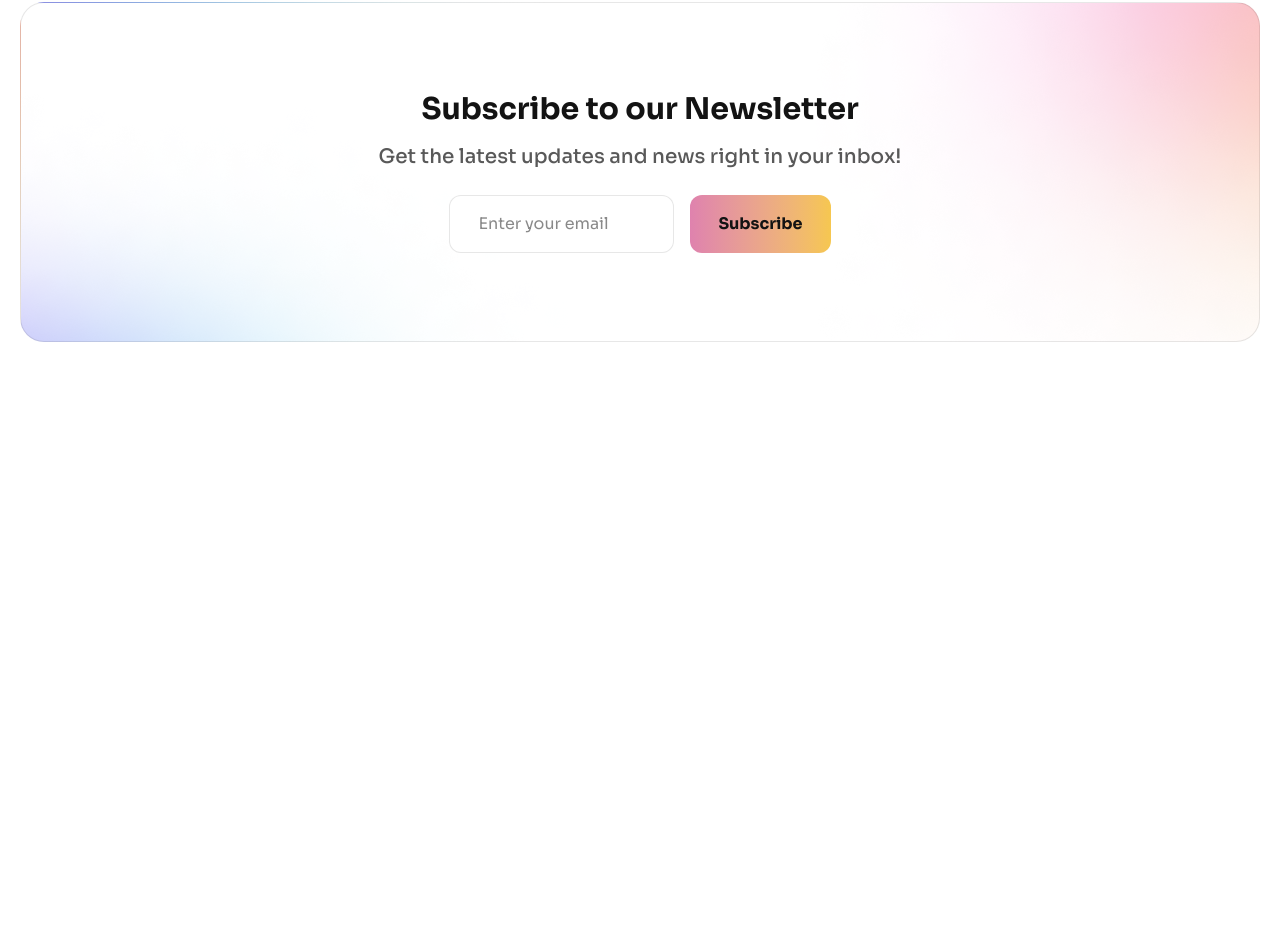
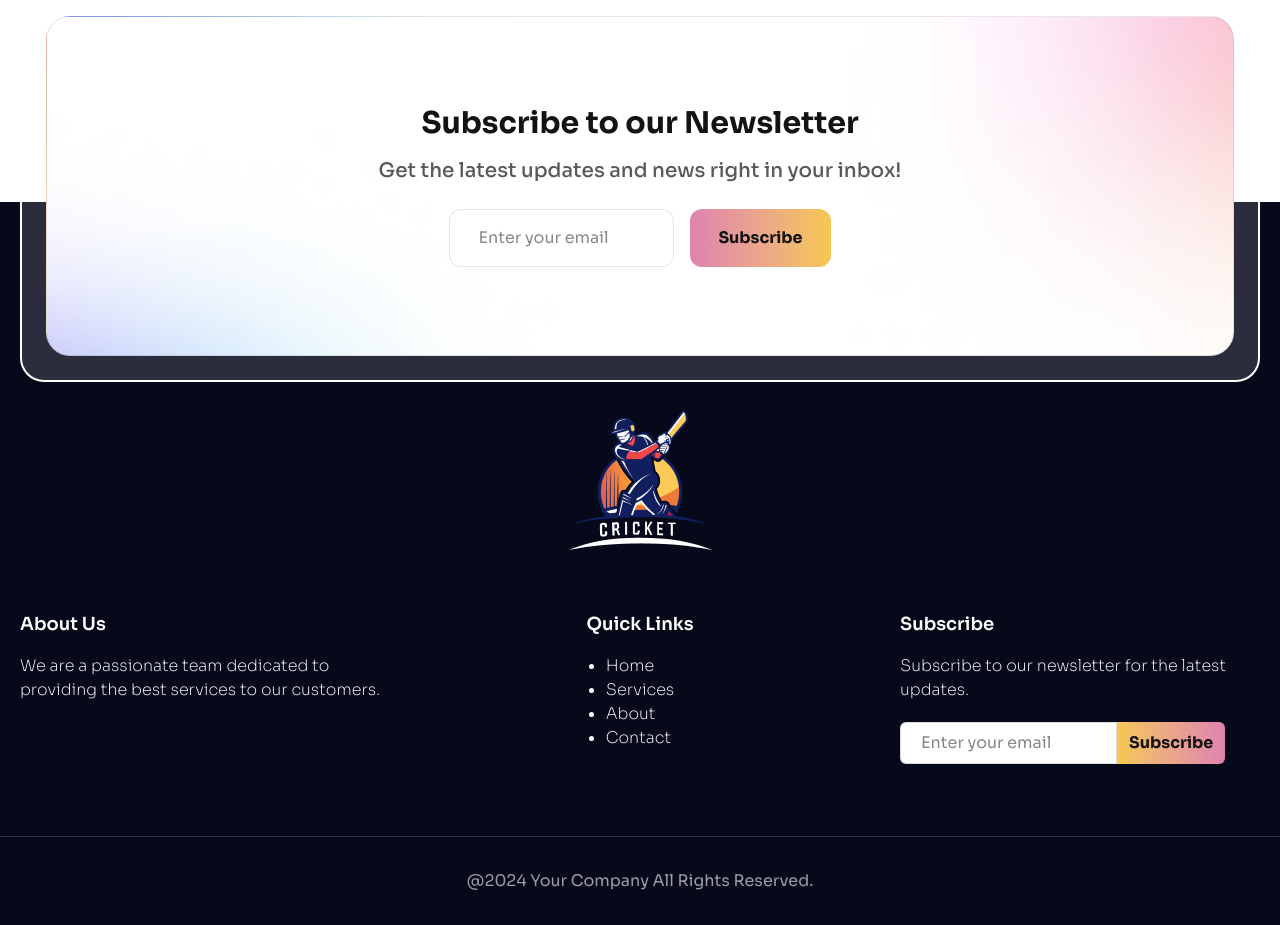
Before and after one commit to alfu-git/m-35-bpl-dream-11, a React (Vite) app: page / in a window 1280 px wide. Shown: the part 4319-5244 px from the top of the page. Before the commit the page ends 4661 px from the top, so only its background shows below. Built offline with nearby package versions, Linux system fonts and the light colour scheme.

Commit message:
footer component done

```diff
--- a/src/App.jsx
+++ b/src/App.jsx
@@ -5,6 +5,9 @@ import Banner from "./Components/Banner/Banner";
 import NavBar from "./Components/NavBar/NavBar";
 import Players from "./Components/Players/Players";
 import Subscribe from "./Components/Subscribe/Subscribe";
+import Footer from "./Components/Footer/Footer";
+import Copyright from "./Components/Footer/Copyright";
+
 
 const fetchPlayers = async () => {
   const res = await fetch("/PlayersData.json");
@@ -23,12 +26,12 @@ function App() {
         </section>
       </header>
 
-      <main>
+      <main className="relative">
         <section className="mb-22 container mx-auto px-5">
           <Banner />
         </section>
 
-        <section className="mb-25 container mx-auto px-5">
+        <section className="container mx-auto px-5">
           <Suspense
             fallback={
               <div className="mt-20 flex justify-center">
@@ -40,10 +43,20 @@ function App() {
           </Suspense>
         </section>
 
-        <section className="container mx-auto px-5">
-          <Subscribe />
+        <section className="container mx-auto px-5 absolute z-50 -bottom-160 sm:-bottom-120">
+          <Subscribe/>
         </section>
       </main>
+
+      <footer className="relative mt-115 sm:mt-75">
+        <section className="pt-52 container mx-auto px-5 bg-[#06091A]">
+          <Footer />
+        </section>
+
+        <section className="py-8 container mx-auto px-5 bg-[#06091A] border-t border-[#FFFFFF]/15">
+          <Copyright />
+        </section>
+      </footer>
 
       <ToastContainer />
     </>
--- /dev/null
+++ b/src/Components/Footer/Copyright.jsx
@@ -0,0 +1,11 @@
+import React from 'react';
+
+const Copyright = () => {
+  return (
+    <div>
+      <p className='text-base-100 opacity-60 text-center'>@2024 Your Company All Rights Reserved.</p>
+    </div>
+  );
+};
+
+export default Copyright;
--- /dev/null
+++ b/src/Components/Footer/Footer.jsx
@@ -0,0 +1,71 @@
+import React from "react";
+import FooterLogo from "../../assets/logo-footer.png";
+
+const Footer = () => {
+  return (
+    <div className="pb-18">
+      <div className="mb-15 flex justify-center">
+        <img src={FooterLogo} />
+      </div>
+
+      <div className="grid grid-cols-1 sm:grid-cols-2 xl:grid-cols-3 gap-10 xl:gap-20 text-base-100">
+        <div>
+          <h6 className="mb-4 text-lg font-semibold">About Us</h6>
+          <p className="font-extralight">
+            We are a passionate team dedicated to providing the best services to
+            our customers.
+          </p>
+        </div>
+
+        <div className="flex flex-col items-start sm:items-center">
+          <h6 className="mb-4 text-lg font-semibold">Quick Links</h6>
+          <ul className="list-disc ml-4 sm:ml-0">
+            <li>
+              <a href="/" className="font-extralight">
+                Home
+              </a>
+            </li>
+            <li>
+              <a href="/" className="font-extralight">
+                Services
+              </a>
+            </li>
+            <li>
+              <a href="/" className="font-extralight">
+                About
+              </a>
+            </li>
+            <li>
+              <a href="/" className="font-extralight">
+                Contact
+              </a>
+            </li>
+          </ul>
+        </div>
+
+        <div>
+          <h6 className="mb-4 text-lg font-semibold">Subscribe</h6>
+          <p className="mb-5 font-extralight">
+            Subscribe to our newsletter for the latest updates.
+          </p>
+
+          <form className="flex">
+            <input
+              type="email"
+              placeholder="Enter your email"
+              className="py-2 pl-5 text-[#131313] bg-base-100 border border-[#131313]/15 rounded-l-md placeholder:text-[#888888]"
+            />
+            <button
+              type="submit"
+              className="inline-block py-2 px-3 text-[#131313] bg-linear-to-r from-[#F6C750] to-[#DF82AE] rounded-l-none rounded-r-md font-bold cursor-pointer"
+            >
+              Subscribe
+            </button>
+          </form>
+        </div>
+      </div>
+    </div>
+  );
+};
+
+export default Footer;
--- a/src/Components/Subscribe/Subscribe.jsx
+++ b/src/Components/Subscribe/Subscribe.jsx
@@ -1,28 +1,33 @@
-import React from 'react';
-import BgShadow from '../../assets/bg-shadow.png';
+import React from "react";
+import BgShadow from "../../assets/bg-shadow.png";
 
 const Subscribe = () => {
   return (
     <div>
+      <div className="p-6 bg-[#FFFFFF]/15 border-2 border-base-100 rounded-3xl">
         <div
           style={{
             background: "#ffffff",
-          backgroundImage: `url(${BgShadow})`
+            backgroundImage: `url(${BgShadow})`,
           }}
-        className='py-22 px-5 border border-[#131313]/10 rounded-3xl bg-no-repeat bg-cover flex justify-center items-center'
+          className="py-22 px-5 border border-[#131313]/10 rounded-3xl bg-no-repeat bg-cover flex justify-center items-center"
         >
-        <div className='text-center'>
-          <h2 className='mb-4 text-3xl font-bold'>Subscribe to our Newsletter</h2>
-          <p className='mb-6 text-xl font-medium opacity-70'>Get the latest updates and news right in your inbox!</p>
-          <form className='flex gap-4 flex-col sm:flex-row justify-center'>
+          <div className="text-center">
+            <h2 className="mb-4 text-3xl font-bold">
+              Subscribe to our Newsletter
+            </h2>
+            <p className="mb-6 text-xl font-medium opacity-70">
+              Get the latest updates and news right in your inbox!
+            </p>
+            <form className="flex gap-4 flex-col sm:flex-row justify-center">
               <input
                 type="email"
-              placeholder='Enter your email'
-              className='inline-block py-4 pl-7 bg-base-100 border border-[#131313]/10 rounded-xl'
+                placeholder="Enter your email"
+                className="inline-block py-4 pl-7 bg-base-100 border border-[#131313]/10 rounded-xl"
               />
               <button
                 type="submit"
-              className='inline-block py-4 px-7 bg-linear-to-r from-[#DF82AE] to-[#F6C750] rounded-xl font-bold cursor-pointer'
+                className="inline-block py-4 px-7 bg-linear-to-r from-[#DF82AE] to-[#F6C750] rounded-xl font-bold cursor-pointer"
               >
                 Subscribe
               </button>
@@ -30,6 +35,7 @@ const Subscribe = () => {
           </div>
         </div>
       </div>
+    </div>
   );
 };
 
```
Lines whose indentation alone changed are shown as unchanged.
